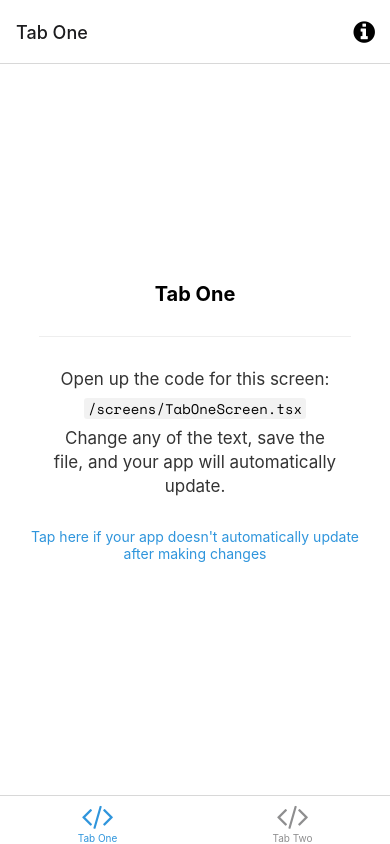
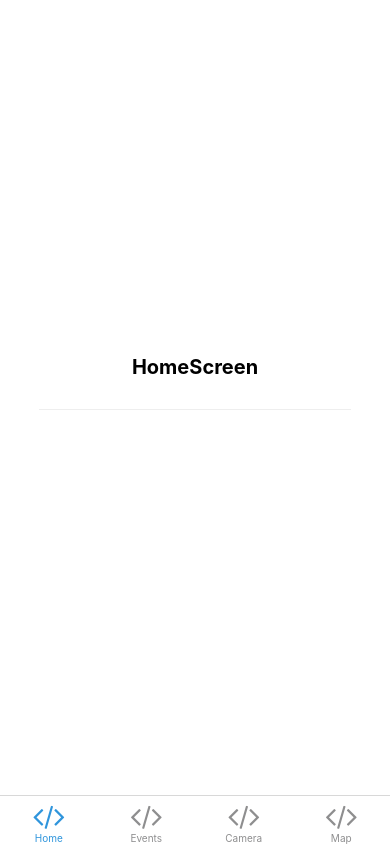
Before and after one commit to icarinaf/kitsch, a React Native app: screen /Home in a window 390 px wide. Built offline with nearby package versions, Linux system fonts and the light colour scheme; what expo-linking would draw is missing.

Commit message:
added screens

```diff
--- a/navigation/index.tsx
+++ b/navigation/index.tsx
@@ -14,8 +14,10 @@ import Colors from '../constants/Colors';
 import useColorScheme from '../hooks/useColorScheme';
 import ModalScreen from '../screens/ModalScreen';
 import NotFoundScreen from '../screens/NotFoundScreen';
-import TabOneScreen from '../screens/TabOneScreen';
-import TabTwoScreen from '../screens/TabTwoScreen';
+import HomeScreen from '../screens/HomeScreen';
+import EventsScreen from '../screens/EventsScreen';
+import CameraScreen from '../screens/CameraScreen';
+import MapScreen from '../screens/MapScreen';
 import { RootStackParamList, RootTabParamList, RootTabScreenProps } from '../types';
 import LinkingConfiguration from './LinkingConfiguration';
 
@@ -58,15 +60,16 @@ function BottomTabNavigator() {
 
   return (
     <BottomTab.Navigator
-      initialRouteName="TabOne"
+      initialRouteName="Home"
       screenOptions={{
         tabBarActiveTintColor: Colors[colorScheme].tint,
       }}>
       <BottomTab.Screen
-        name="TabOne"
-        component={TabOneScreen}
-        options={({ navigation }: RootTabScreenProps<'TabOne'>) => ({
-          title: 'Tab One',
+        name="Home"
+        component={HomeScreen}
+        options={({ navigation }: RootTabScreenProps<'Home'>) => ({
+          title: 'Home',
+          headerShown: false,
           tabBarIcon: ({ color }) => <TabBarIcon name="code" color={color} />,
           headerRight: () => (
             <Pressable
@@ -85,10 +88,29 @@ function BottomTabNavigator() {
         })}
       />
       <BottomTab.Screen
-        name="TabTwo"
-        component={TabTwoScreen}
+        name="Events"
+        component={EventsScreen}
         options={{
-          title: 'Tab Two',
+          title: 'Events',
+          headerShown: false,
+          tabBarIcon: ({ color }) => <TabBarIcon name="code" color={color} />,
+        }}
+      />
+      <BottomTab.Screen
+        name="Camera"
+        component={CameraScreen}
+        options={{
+          title: 'Camera',
+          headerShown: false,
+          tabBarIcon: ({ color }) => <TabBarIcon name="code" color={color} />,
+        }}
+      />
+      <BottomTab.Screen
+        name="Map"
+        component={MapScreen}
+        options={{
+          title: 'Map',
+          headerShown: false,
           tabBarIcon: ({ color }) => <TabBarIcon name="code" color={color} />,
         }}
       />
--- /dev/null
+++ b/screens/CameraScreen.jsx
@@ -0,0 +1,31 @@
+import { StyleSheet } from 'react-native';
+
+import EditScreenInfo from '../components/EditScreenInfo';
+import { Text, View } from '../components/Themed';
+
+export default function CameraScreen() {
+  return (
+    <View style={styles.container}>
+      <Text style={styles.title}>Camera Screen</Text>
+      <View style={styles.separator} lightColor="#eee" darkColor="rgba(255,255,255,0.1)" />
+      {/* <EditScreenInfo path="/screens/TabTwoScreen.tsx" /> */}
+    </View>
+  );
+}
+
+const styles = StyleSheet.create({
+  container: {
+    flex: 1,
+    alignItems: 'center',
+    justifyContent: 'center',
+  },
+  title: {
+    fontSize: 20,
+    fontWeight: 'bold',
+  },
+  separator: {
+    marginVertical: 30,
+    height: 1,
+    width: '80%',
+  },
+});
--- a/screens/TabOneScreen.tsx
+++ b/screens/EventsScreen.jsx
@@ -2,14 +2,13 @@ import { StyleSheet } from 'react-native';
 
 import EditScreenInfo from '../components/EditScreenInfo';
 import { Text, View } from '../components/Themed';
-import { RootTabScreenProps } from '../types';
 
-export default function TabOneScreen({ navigation }: RootTabScreenProps<'TabOne'>) {
+export default function EventsScreen() {
   return (
     <View style={styles.container}>
-      <Text style={styles.title}>Tab One</Text>
+      <Text style={styles.title}>Events Screen</Text>
       <View style={styles.separator} lightColor="#eee" darkColor="rgba(255,255,255,0.1)" />
-      <EditScreenInfo path="/screens/TabOneScreen.tsx" />
+      {/* <EditScreenInfo path="/screens/TabTwoScreen.tsx" /> */}
     </View>
   );
 }
--- /dev/null
+++ b/screens/HomeScreen.jsx
@@ -0,0 +1,31 @@
+import { StyleSheet } from 'react-native';
+
+import EditScreenInfo from '../components/EditScreenInfo';
+import { Text, View } from '../components/Themed';
+import { RootTabScreenProps } from '../types';
+
+export default function HomeScreen({ navigation }) {
+  return (
+    <View style={styles.container}>
+      <Text style={styles.title}>HomeScreen</Text>
+      <View style={styles.separator} lightColor="#eee" darkColor="rgba(255,255,255,0.1)" />
+    </View>
+  );
+}
+
+const styles = StyleSheet.create({
+  container: {
+    flex: 1,
+    alignItems: 'center',
+    justifyContent: 'center',
+  },
+  title: {
+    fontSize: 20,
+    fontWeight: 'bold',
+  },
+  separator: {
+    marginVertical: 30,
+    height: 1,
+    width: '80%',
+  },
+});
--- a/screens/TabTwoScreen.tsx
+++ b/screens/MapScreen.jsx
@@ -3,12 +3,12 @@ import { StyleSheet } from 'react-native';
 import EditScreenInfo from '../components/EditScreenInfo';
 import { Text, View } from '../components/Themed';
 
-export default function TabTwoScreen() {
+export default function MapScreen() {
   return (
     <View style={styles.container}>
-      <Text style={styles.title}>Tab Two</Text>
+      <Text style={styles.title}>Map Screen</Text>
       <View style={styles.separator} lightColor="#eee" darkColor="rgba(255,255,255,0.1)" />
-      <EditScreenInfo path="/screens/TabTwoScreen.tsx" />
+      {/* <EditScreenInfo path="/screens/TabTwoScreen.tsx" /> */}
     </View>
   );
 }
```
Also changed, not shown: assets/images/splash.png.
